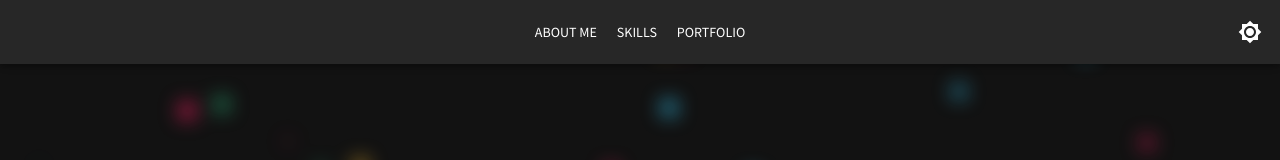
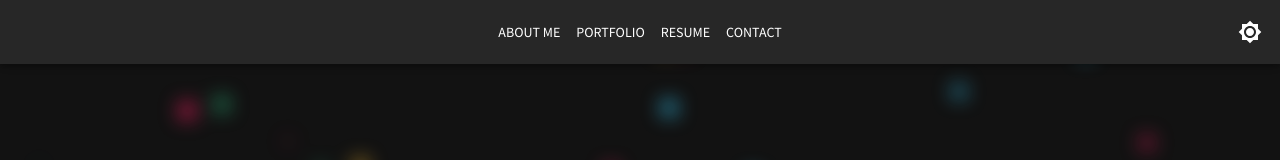
Before and after one commit to ricguer/react-portfolio, a React (Create React App) app: page / in a window 1280 px wide. Shown: the top 160 px of the page. Built offline with nearby package versions, Linux system fonts and the light colour scheme.

Commit message:
Add "Resume" and "Contact" Sections in Navigation Bar

```diff
--- a/src/components/app-header/Navigation.js
+++ b/src/components/app-header/Navigation.js
@@ -2,14 +2,17 @@ import AppBar from "@mui/material/AppBar";
 import Toolbar from "@mui/material/Toolbar";
 import Button from "@mui/material/Button";
 import ThemeToggle from "./ThemeToggle.js";
+import React, { useRef } from "react";
 
 export default function Navigation({ colorModeContext }) {
+
     return (
         <AppBar position="sticky">
             <Toolbar style={{ position: "relative", justifyContent: "center" }}>
                 <Button color="inherit">About Me</Button>
-                <Button color="inherit">Skills</Button>
                 <Button color="inherit">Portfolio</Button>
+                <Button color="inherit">Resume</Button>
+                <Button color="inherit">Contact</Button>
                 <div style={{ position: "absolute", right: 10 }}>
                     <ThemeToggle colorModeContext={colorModeContext} />
                 </div>
```
